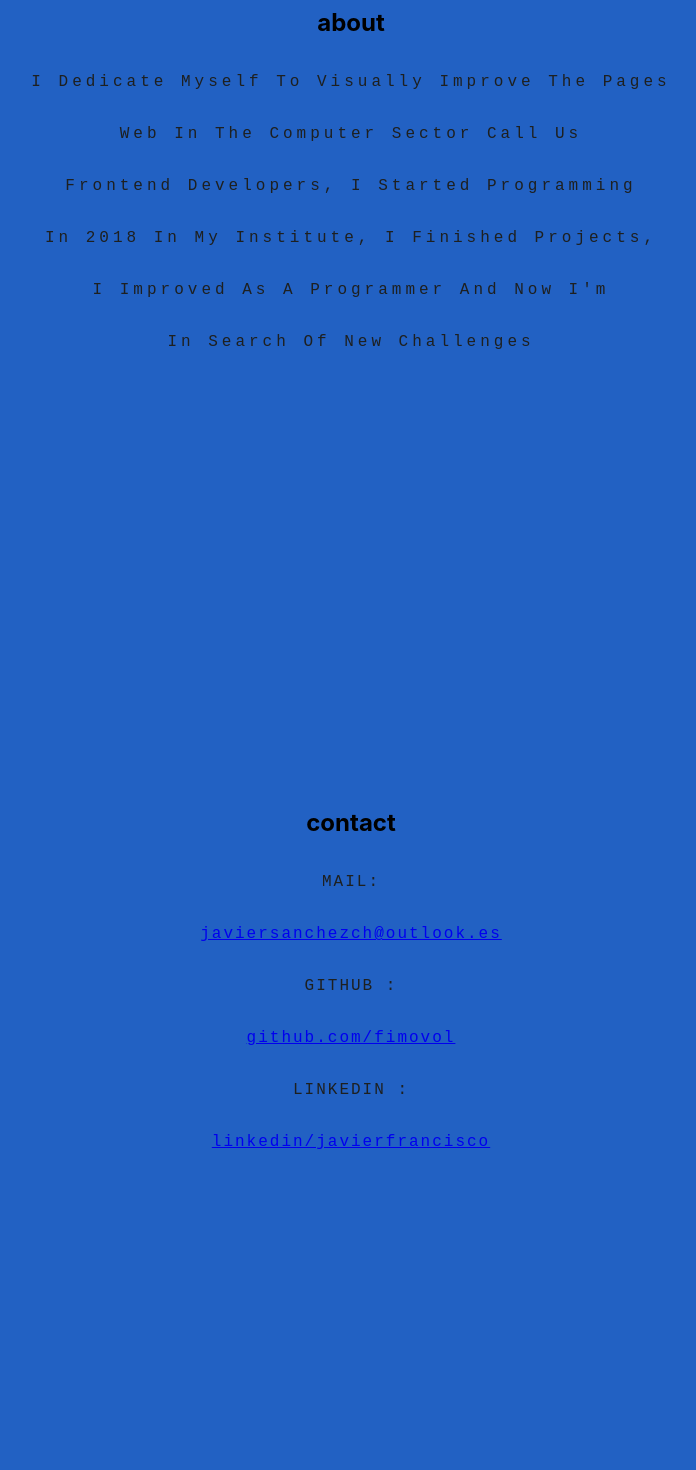
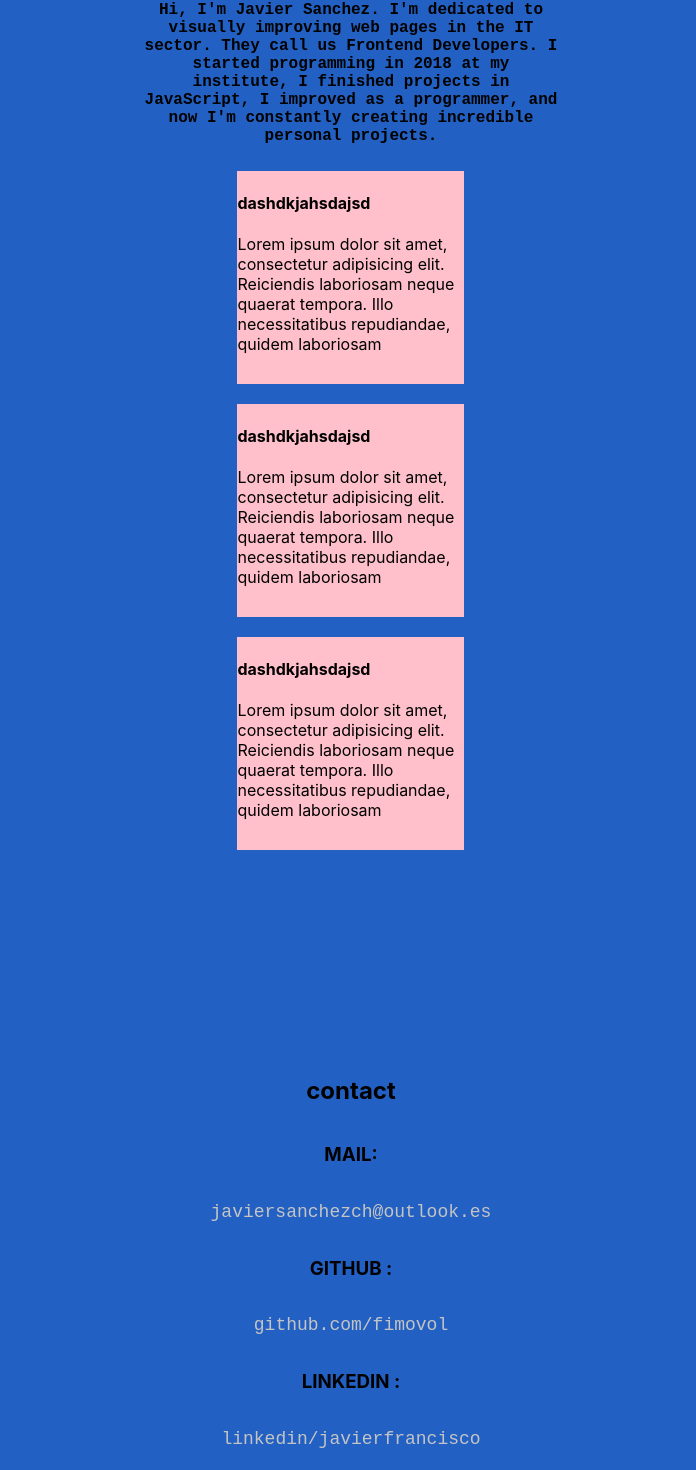
Before and after one commit to fimovol/testdereacttest, a React (Create React App) app: page / in a window 1280 px wide. Shown: the part 1022-2492 px from the top of the page, without its empty margins (289-985 px from the left). Built offline with nearby package versions, Linux system fonts and the light colour scheme.

Commit message:
cada dia mas facha

```diff
--- a/src/App.jsx
+++ b/src/App.jsx
@@ -13,7 +13,7 @@ function App(){
     <div className="App">
       <Header/>
       <FotosBackground/>
-      <section className='section' id='sobremi'><Sobremi/></section>
+      <section className='sectionsobremi' id='sobremi'><Sobremi/></section>
       <section className='section' id='contacto'><Contacto/></section>
       <section className='section' id='proyectos'><Proyectos/></section>
       <section className='section' id='Blog'>
--- a/src/App.scss
+++ b/src/App.scss
@@ -31,13 +31,11 @@ body{
 }
 .parrafo{
   text-transform: capitalize;
-  letter-spacing: 4px;
   font-family: 'Courier New', Courier, monospace;
   font-weight: lighter;
   text-decoration: none;
   font-size: large;
   color: rgb(196, 196, 196);
-  border-radius: 20px;
   padding: 1px 20px 1px 20px;
   transition: all 300ms;
   user-select: none;
@@ -48,7 +46,7 @@ body{
   height: 790px;
 }
 .efectoescritura {
-  color: #1e2020;
+  color: #000;
   font-family: monospace;
   font-size: x-large;
   text-transform: uppercase;
@@ -62,7 +60,7 @@ body{
   overflow: hidden;
 }
 .efectoescrituraabajo{
-  color: #1e2020;
+  color: #000;
   font-family: monospace;
   font-size: x-large;
   text-transform: uppercase;
@@ -79,7 +77,7 @@ body{
   animation-delay: 3.5s;
 }
 .navbar{
-  background-color: rgba(136, 105, 105, 0.5);
+  background-color: rgb(49, 49, 49);
   width: 100vw;
   height: 60px;
   display: flex;
@@ -100,6 +98,13 @@ body{
   align-items: center;
   justify-content: center;
 }
+.sectionsobremi{
+  width: 100vw;
+  height: auto;
+  display: flex;
+  align-items: center;
+  justify-content: center;
+}
 .link.blog{
   z-index: 5;
   background-color: rgb(2, 0, 138);
@@ -108,11 +113,9 @@ body{
   padding:4px 8px 4px 8px;
   font-size: large;
   text-decoration: none;
-  opacity: 70%;
   transition: .2s linear;
 }
 .link.blog:hover{
-  opacity: 100%;
   box-shadow: 0px 0px 5px 0px rgba(0,0,0,0.75);
 }
 @keyframes typing{
@@ -152,9 +155,10 @@ body{
 }
 
 @media (max-width: 912px) {
+  .rojo{
+    display: none;
+  }
   .img {
-    opacity: 0;
-    visibility: hidden;
     height: 72vh;
   }
   .efectoescrituraabajo{
--- a/src/routes/contacto.jsx
+++ b/src/routes/contacto.jsx
@@ -10,12 +10,12 @@ export function Contacto(){
     return (
         <div className={styles.contenedorcontacto}>
             <h2>{t("header.contact")}</h2>
-            <p className={styles.psincapitalize} style={estilos}>{t("contact.mail")}:</p>
-            <p className={styles.psincapitalize}><a href="mailto:javiersanchezch@outlook.es">javiersanchezch@outlook.es</a> </p>
-            <p className={styles.psincapitalize}>GITHUB : </p>
-            <p className={styles.psincapitalize}><a href="https://github.com/fimovol" target="_blank" rel="noreferrer">github.com/fimovol</a> </p>
-            <p className={styles.psincapitalize}>LINKEDIN : </p>
-            <p className={styles.psincapitalize}><a href="https://www.linkedin.com/in/javier-francisco-s%C3%A1nchez-529605167/" target="_blank" rel="noreferrer">linkedin/javierfrancisco</a> </p>
+            <h3 style={estilos}>{t("contact.mail")}:</h3>
+            <p><a className={styles.psincapitalize} href="mailto:javiersanchezch@outlook.es">javiersanchezch@outlook.es</a> </p>
+            <h3 >GITHUB : </h3>
+            <p><a className={styles.psincapitalize} href="https://github.com/fimovol" target="_blank" rel="noreferrer">github.com/fimovol</a> </p>
+            <h3>LINKEDIN : </h3>
+            <p ><a className={styles.psincapitalize} href="https://www.linkedin.com/in/javier-francisco-s%C3%A1nchez-529605167/" target="_blank" rel="noreferrer">linkedin/javierfrancisco</a> </p>
         </div>
 
     )
--- a/src/routes/sobremi.jsx
+++ b/src/routes/sobremi.jsx
@@ -1,19 +1,40 @@
 import styles from "../style/sobremi.module.css"
 import {useTranslation} from "react-i18next"
+import foto from '../img/foto2.png'
 
 export const Sobremi = () =>{
     const {t} = useTranslation("global")
     return (
         <>
-            <div className={styles.contenido}>
+            <div className={styles.sobremicontenido}>
                 <h2>{t("header.about")}</h2>
-                <p className={styles.p}>{t("about.line-1")}</p>
-                <p className={styles.p}>{t("about.line-2")} </p>
+                <h3>¿cuantos candidatos tienen su propio dominio?</h3>
+                <p className={styles.p}>{t("about.complete")}</p>
+                <div className={styles.fotosobremi}>
+                    <img src={foto} alt="mi foto" className={styles.foto}></img>
+                </div>
+                <div className={styles.testimonios}>
+                    <div className={styles.testimonio}>
+                        <h4>dashdkjahsdajsd</h4>
+                        <p>Lorem ipsum dolor sit amet, consectetur adipisicing elit. Reiciendis laboriosam neque quaerat tempora. Illo necessitatibus repudiandae, quidem laboriosam </p>
+                    </div>
+                    <div className={styles.testimonio}>
+                    <h4>dashdkjahsdajsd</h4>
+                        <p>Lorem ipsum dolor sit amet, consectetur adipisicing elit. Reiciendis laboriosam neque quaerat tempora. Illo necessitatibus repudiandae, quidem laboriosam </p>
+
+                    </div>
+                    <div className={styles.testimonio}>
+                    <h4>dashdkjahsdajsd</h4>
+                        <p>Lorem ipsum dolor sit amet, consectetur adipisicing elit. Reiciendis laboriosam neque quaerat tempora. Illo necessitatibus repudiandae, quidem laboriosam </p>
+
+                    </div>
+                </div>
+            </div>
+                {/* <p className={styles.p}>{t("about.line-2")} </p>
                 <p className={styles.p}>{t("about.line-3")}</p>
                 <p className={styles.p}>{t("about.line-4")}</p>
                 <p className={styles.p}>{t("about.line-5")}</p>
-                <p className={styles.p}>{t("about.line-6")}</p>
-            </div>
+                <p className={styles.p}>{t("about.line-6")}</p> */}
         </>
     )
 }
--- a/src/style/sobremi.module.css
+++ b/src/style/sobremi.module.css
@@ -1,39 +1,62 @@
 .contenido{
-    position: absolute;
     display: flex;
     justify-content: center;
     align-items: center;
-    height: 100vh;
+    height: 200vh;
     width: 100vw;
-    right: 0px;
+}
+.sobremicontenido{
+    display: flex;
+    justify-content: center;
+    align-items: center;
     flex-direction: column;
+    width: 33vw;
+    margin-top: 55px;
 }
-.h2{
-    margin-block-start: 0;
-    margin-block-end: 0;
+.testimonios{
+    display: flex;
+    justify-content: space-around;
+    width: 100%;
+    flex-wrap: wrap;
+}
+.testimonio{
+    height: 213px;
+    width: 227px;
+    background-color: pink;
+    margin: 10px;
+}
+.fotosobremi{
+    display: none;
+    width: 67vw;
+    height: 376px;
+    border-radius: 10%;
+    background: transparent url("https://upload.wikimedia.org/wikipedia/commons/2/2c/Rotating_earth_%28large%29.gif") no-repeat center;
+}
+.foto{
+    width: 100%;
+    height: 100%;
+    object-fit: cover;
+
 }
 .p{
-    text-transform: capitalize;
-    letter-spacing: 4px;
+    text-transform: math-auto;
     font-family: 'Courier New', Courier, monospace;
-    font-weight: lighter;
+    font-weight: bold;
+    font-size: medium;
+    color: rgb(0, 0, 0);
+    user-select: none;
+    text-align: center;
+}
+.psincapitalize{
+    font-family: 'Courier New', Courier, monospace;
     text-decoration: none;
-    font-size: medium;
-    color: rgb(30, 32, 32);
-    border-radius: 20px;
-    padding: 1px 20px 1px 20px;
+    font-size: large;
+    color: rgb(196, 196, 196);
+    transition: all 300ms;
     user-select: none;
 }
-.psincapitalize{
-    letter-spacing: 2px;
-    font-family: 'Courier New', Courier, monospace;
-    font-weight: lighter;
-    text-decoration: none;
-    font-size: medium;
-    color: rgb(30, 32, 32);
-    border-radius: 20px;
-    padding: 1px 20px 1px 20px;
-    user-select: none;
+.psincapitalize:hover{
+    color: rgb(2, 0, 138);
 }
 .contenedorpaginanoencontrada,.contenedormejoresproyectos,.contenedorcontacto{
     position: absolute;
@@ -56,8 +79,7 @@
    border-radius: 20px;
    transition: .1s linear;
    opacity: 80%;
-   margin-left: 15px;
-   margin-right: 15px;
+   margin: 15px;
 }
 .elementosproyectos:hover{
    box-shadow: 0px 0px 10px 0px rgba(0,0,0,0.75);
@@ -77,49 +99,38 @@
 .divproyectos{
     display: flex;
     justify-content: space-around;
-    align-items: center;
+    align-items: flex-start;
     flex-wrap: wrap;
     width: 36vw;
-    height: 74vh;
 }
 @media (max-width: 1087px) {
-    .p{
-        letter-spacing: 3px;
+    .elementosproyectos{
+        width: 100px;
+        height: 100px;
+    }
+}
+@media (max-width: 982px) {
+    .divproyectos{
+        width: 20vw;
     }
     .elementosproyectos{
         width: 100px;
         height: 100px;
     }
 }
-@media (max-width: 982px) {
-    .p{
-        letter-spacing: 2px;
+@media (max-width: 912px) {
+    .sobremicontenido{
+        width: 90vw;
     }
-    .divproyectos{
-        width: 20vw;
+    .fotosobremi{
+        display: block;
     }
-    .elementosproyectos{
-        margin-top: 5px;
-        margin-bottom: 5px;
-        width: 100px;
-        height: 100px;
-    }
-}
-@media (max-width: 912px) {
     .divproyectos{
         width: 82vw;
     }
 }
+
 @media (max-width: 600px) {
-    .p{
-        letter-spacing: 1px;
-    }
-}
-@media (max-width: 600px) {
-    .p{
-        margin-block-start: 0;
-        margin-block-end: 0;
-    }
     .psincapitalize{
         letter-spacing: 0;
         font-size: smaller;
--- a/src/translate/en/global.json
+++ b/src/translate/en/global.json
@@ -7,6 +7,7 @@
         "blog": "blog and publications"
     },
     "about":{
+        "complete":"Hi, I'm Javier Sanchez. I'm dedicated to visually improving web pages in the IT sector. They call us Frontend Developers. I started programming in 2018 at my institute, I finished projects in JavaScript, I improved as a programmer, and now I'm constantly creating incredible personal projects.",
         "line-1":"I dedicate myself to visually improve the pages",
         "line-2":"web in the computer sector call us",
         "line-3":"Frontend developers, I started programming",
--- a/src/translate/es/global.json
+++ b/src/translate/es/global.json
@@ -7,6 +7,7 @@
         "blog": "blog y publicaciones"
     },
     "about":{
+        "complete":"Hola yo soy Javier Sanchez y me dedico a mejorar visualmente las páginas web en el sector de informática nos llaman Desarrolladores de Frontend, comencé a programar en 2018 en mi instituto, terminé proyectos en JavaScript, mejore como programador y ahora estoy en constante creación de increíbles proyectos personales.",
         "line-1":"Me dedico a mejorar visualmente las paginas",
         "line-2":"web en el sector de informática nos llaman",
         "line-3":"Desarrolladores de Frontend, comencé a programar",
```
Also changed, not shown: src/img/foto2.png (added).
